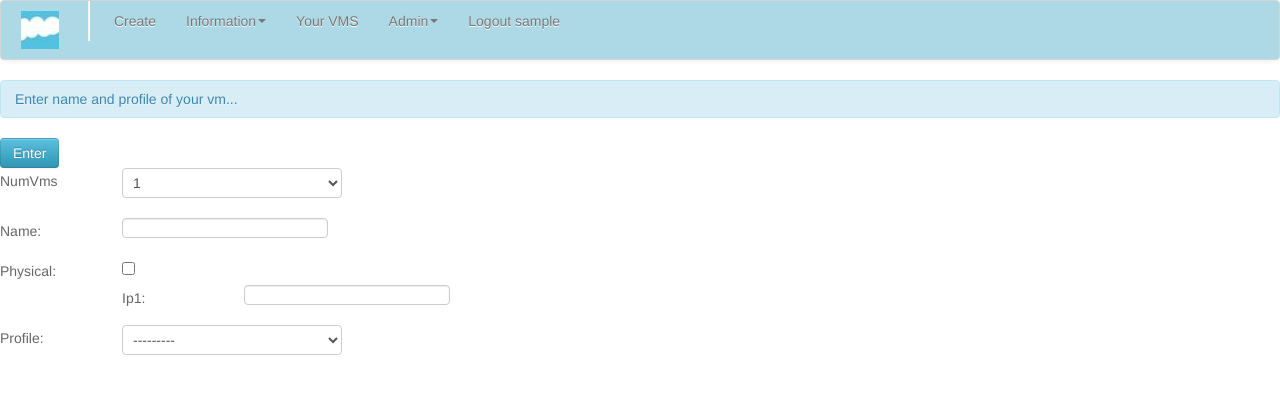
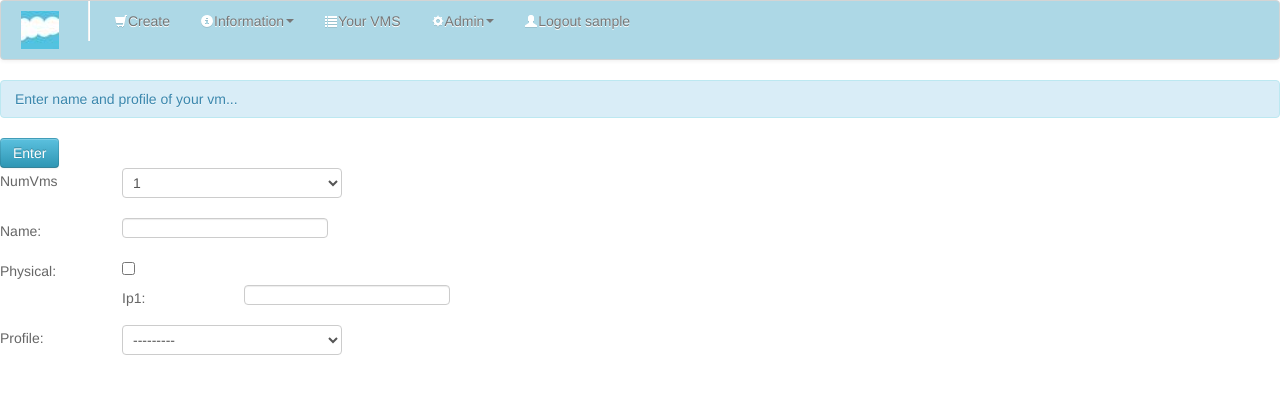
Before and after one commit to karmab/nuages, a Django app: page /nuages/ in a window 1280 px wide. Shown: the top 394 px of the page. Run offline with Django 3.2, Linux system fonts and the light colour scheme; the visitor is signed in with stand-in values (Sample User, id 1); data comes from the database, SQL or seed files in the repository; data that the repository does not hold is empty; parts of the project's set-up code (start-up, migrations or seed data) failed here and were passed over; some libraries are stand-ins or nearby versions.

Commit message:
basic icons for menu

```diff
--- a/portal/views.py
+++ b/portal/views.py
@@ -732,6 +732,7 @@ def console(request):
 				websockifycommand = "websockify %s -D --timeout=30 %s:%s" % (sockport,host,port)
 				os.popen(websockifycommand)
 				information = { 'host' : sockhost , 'port' : sockport  }
+				vm = {'name': vmname , 'virtualprovider' : virtualprovider , 'status' : 'up' }
 				return render(request, 'vnc.html', { 'information' : information ,  'vm' : vm , 'username': username } )
 			else:
 				if not virtualprovider.sha1 or not virtualprovider.fqdn:
--- a/static/css/bootstrap.css
+++ b/static/css/bootstrap.css
@@ -1,6 +1,12 @@
-/* set the background-color to red */
+/* set the background-color to blue */
 .navbar-inner
 {
     background-color: #ADD8E6;
     background-image: none;
 }
+
+.dropdown-menu
+{
+    background-color: #ADD8E6;
+    background-image: none;
+}
--- a/templates/base.html
+++ b/templates/base.html
@@ -46,18 +46,18 @@
 <ul class="nav">
       <a class="brand"><img src="/static/img/nuages.png"></a>
       <li class="divider-vertical"></li>
-     <li><a href="/nuages/vms/">Create</a></li>
+     <li><a href="/nuages/vms/"><i class="icon-white icon-shopping-cart"></i>Create</a></li>
      <li class="dropdown">
-      <a href="#" class="dropdown-toggle" data-toggle="dropdown">Information<b class="caret"></b></a>
+      <a href="#" class="dropdown-toggle" data-toggle="dropdown"><i class="icon-white icon-info-sign"></i>Information<b class="caret"></b></a>
       <ul class="dropdown-menu">
-     <li><a href="/nuages/storage/" >Storage</a></li>
+     <li><a href="/nuages/storage/" ><i class="icon-white icon-hdd"></i>Storage</a></li>
      <li><a href="/nuages/profiles/">Profiles</a></li>
      <li><a href="/nuages/customforms">CustomForms</a></li>
      </ul></li>
-     <li><a href="/nuages/yourvms/">Your VMS</a></li>
+     <li><a href="/nuages/yourvms/"><i class="icon-white icon-list"></i>Your VMS</a></li>
      {% if username.is_staff  %}
      <li class="dropdown">
-      <a href="#" class="dropdown-toggle" data-toggle="dropdown">Admin<b class="caret"></b></a>
+      <a href="#" class="dropdown-toggle" data-toggle="dropdown"><i class="icon-white icon-cog"></i>Admin<b class="caret"></b></a>
       <ul class="dropdown-menu">
        <li><a href="/nuages/allvms/">All VMS</a></li>
        <li><a href="/nuages/customformedit">CustomForm Edit</a></li>
@@ -65,7 +65,7 @@
        <li><a href="/admin">Configuration</a></li>
      </ul></li>
      {% endif %}
-     <li><a href="/logout/">Logout {{ username.username  }}</a></li>
+     <li><a href="/logout/"><i class="icon-white icon-user"></i>Logout {{ username.username  }}</a></li>
 </ul>
 </div></div>
 
```
Also changed, not shown: templates/admin/base.html (+4 -4 lines).
